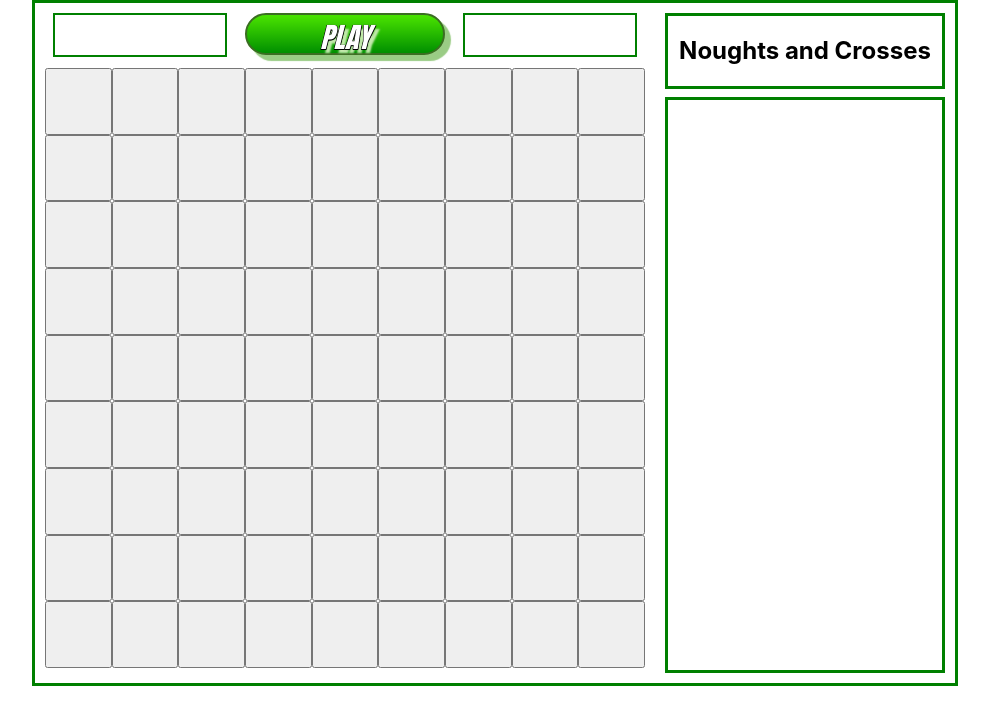
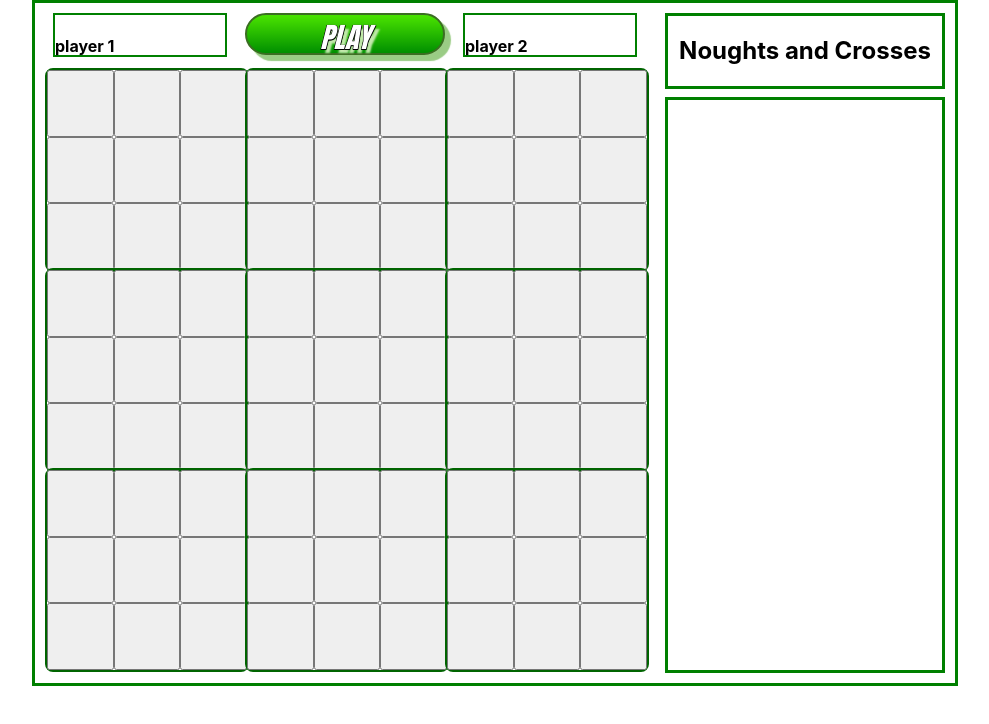
Before and after one commit to profil04/Noughts-And-Crosses, a React (Create React App) app: page / in a window 1280 px wide. Shown: the top 724 px of the page, without its empty margins (145-1134 px from the left). Built offline with nearby package versions, Linux system fonts and the light colour scheme.

Commit message:
now you can't overwrite "x" or "o"

```diff
--- a/src/App.css
+++ b/src/App.css
@@ -33,6 +33,8 @@
     ". . ."
     ". . ."
     ". . .";
+  border: 2px solid darkgreen;
+  border-radius: 8px;
 }
 
 button {
@@ -67,60 +69,49 @@ button {
 }
 
 .gameStarter {
-	box-shadow: 6px 6px 1px 0px #9acc85;
-	background:linear-gradient(to bottom, #47e000 5%, #008f00 100%);
-	background-color:#47e000;
-	border-radius:42px;
-	border:2px solid #3b6e22;
-	display:inline-block;
-	cursor:pointer;
-	color:#ffffff;
-	font-family:Impact;
-	font-size:28px;
-	font-style:italic;
-	text-decoration:none;
-	text-shadow:
-  -0.5px -0.5px #000000,
-  -0.5px 0.5px #000000,
-  0.5px -0.5px #000000,
-  0.5px 0.5px #000000,
-  4px 4px 2px #c5e9ae;
+  box-shadow: 6px 6px 1px 0px #9acc85;
+  background: linear-gradient(to bottom, #47e000 5%, #008f00 100%);
+  background-color: #47e000;
+  border-radius: 42px;
+  border: 2px solid #3b6e22;
+  display: inline-block;
+  cursor: pointer;
+  color: #ffffff;
+  font-family: Impact;
+  font-size: 28px;
+  font-style: italic;
+  text-decoration: none;
+  text-shadow: -0.5px -0.5px #000000, -0.5px 0.5px #000000, 0.5px -0.5px #000000,
+    0.5px 0.5px #000000, 4px 4px 2px #c5e9ae;
 }
 .gameStarter:hover {
-	background:linear-gradient(to bottom, #008f00 5%, #47e000 100%);
-	background-color:#008f00;
+  background: linear-gradient(to bottom, #008f00 5%, #47e000 100%);
+  background-color: #008f00;
 }
 
-.timeCounter
-{
+.timeCounter {
   box-shadow: 6px 6px 1px 0px #9acc85;
   text-align: center;
-  background:linear-gradient(to bottom, #47e000 5%, #008f00 100%);
+  background: linear-gradient(to bottom, #47e000 5%, #008f00 100%);
   background-color: #008f00;
-  border-radius:42px;
-  border:2px solid #3b6e22;
+  border-radius: 42px;
+  border: 2px solid #3b6e22;
   display: flex;
-  flex-direction:row;
+  flex-direction: row;
   align-items: center;
   justify-content: center;
   color: white;
   height: inherit;
   width: inherit;
-  text-shadow:
-  -0.5px -0.5px #000000,
-  -0.5px 0.5px #000000,
-  0.5px -0.5px #000000,
-  0.5px 0.5px #000000,
-  3px 3px 2px #c5e9ae
-  ;
+  text-shadow: -0.5px -0.5px #000000, -0.5px 0.5px #000000, 0.5px -0.5px #000000,
+    0.5px 0.5px #000000, 3px 3px 2px #c5e9ae;
 }
 
-.timerPart
-{
+.timerPart {
   padding: 2px;
-  font-family:Impact;
-	font-size:28px;
-	font-style:italic;
+  font-family: Impact;
+  font-size: 28px;
+  font-style: italic;
 }
 
 .leftSide {
--- a/src/components/BigField.js
+++ b/src/components/BigField.js
@@ -3,18 +3,23 @@ import '../App.css';
 import SmallField from './SmallField';
 
 export default class BigField extends Component {
+
+    constructor(props){
+        super(props);
+    }
+
     render() {
         return (
             <div className='bigField'>
-                <SmallField/>
-                <SmallField/>
-                <SmallField/>
-                <SmallField/>
-                <SmallField/>
-                <SmallField/>
-                <SmallField/>
-                <SmallField/>
-                <SmallField/>
+                <SmallField smallFieldNumber = "1" />
+                <SmallField smallFieldNumber = "2"/>
+                <SmallField smallFieldNumber = "3"/>
+                <SmallField smallFieldNumber = "4"/>
+                <SmallField smallFieldNumber = "5"/>
+                <SmallField smallFieldNumber = "6"/>
+                <SmallField smallFieldNumber = "7"/>
+                <SmallField smallFieldNumber = "8"/>
+                <SmallField smallFieldNumber = "9"/>
             </div>
         )
     }
--- a/src/components/Board.js
+++ b/src/components/Board.js
@@ -6,15 +6,15 @@ export default class Board extends Component {
     render() {
         return (
             <div className='board'>
-                <BigField/>
-                <BigField/>
-                <BigField/>
-                <BigField/>
-                <BigField/>
-                <BigField/>
-                <BigField/>
-                <BigField/>
-                <BigField/>
+                <BigField bigFieldNumber = "1" />
+                <BigField bigFieldNumber = "2" />
+                <BigField bigFieldNumber = "3" />
+                <BigField bigFieldNumber = "4" />
+                <BigField bigFieldNumber = "5" />
+                <BigField bigFieldNumber = "6" />
+                <BigField bigFieldNumber = "7" />
+                <BigField bigFieldNumber = "8" />
+                <BigField bigFieldNumber = "9" />
             </div>
         )
     }
--- a/src/components/Player1Points.js
+++ b/src/components/Player1Points.js
@@ -2,10 +2,11 @@ import React, { Component } from 'react'
 import '../App.css';
 
 export default class Player1Points extends Component {
+
     render() {
         return (
             <div className='player1Points'>
-
+                <h4>player 1</h4>
             </div>
         )
     }
--- a/src/components/Player2Points.js
+++ b/src/components/Player2Points.js
@@ -5,7 +5,7 @@ export default class Player2Points extends Component {
     render() {
         return (
             <div className='player2Points'>
-
+                <h4>player 2</h4>
             </div>
         )
     }
--- a/src/components/SmallField.js
+++ b/src/components/SmallField.js
@@ -3,10 +3,19 @@ import '../App.css';
 
 let currentPlayer = 1;
 
+const changePlayer = (player) => {
+    if (player == 1){
+        return 2;
+    }else if (player == 2){
+        return 1;
+    }
+}
+
+
 export default class SmallField extends Component {
 
-    constructor() {
-        super();
+    constructor(props) {
+        super(props);
         this.state = {
             player: ""
         }
@@ -22,22 +31,25 @@ export default class SmallField extends Component {
                     player: "o"
                 })
             }
+            console.log(this.props.smallFieldNumber);
     }
 
-    changePlayer = (player) => {
-        if (player == 1){
-            return 2;
-        }else if (player == 2){
-            return 1;
+    checkWinner = () => {
+        /*if(){
+
+        }*/
     }
-    }
+
 
     render() {
         return (
             <div>
                 <button onClick={() => {
+                    if(this.state.player != "x" && this.state.player != "o"){
                         this.handleClick(currentPlayer);
-                    currentPlayer = this.changePlayer(currentPlayer);
+                        currentPlayer = changePlayer(currentPlayer);
+                        this.checkWinner();
+                    }
                 }}>{this.state.player}</button>
             </div>
         )
```
Lines whose indentation alone changed are shown as unchanged.
